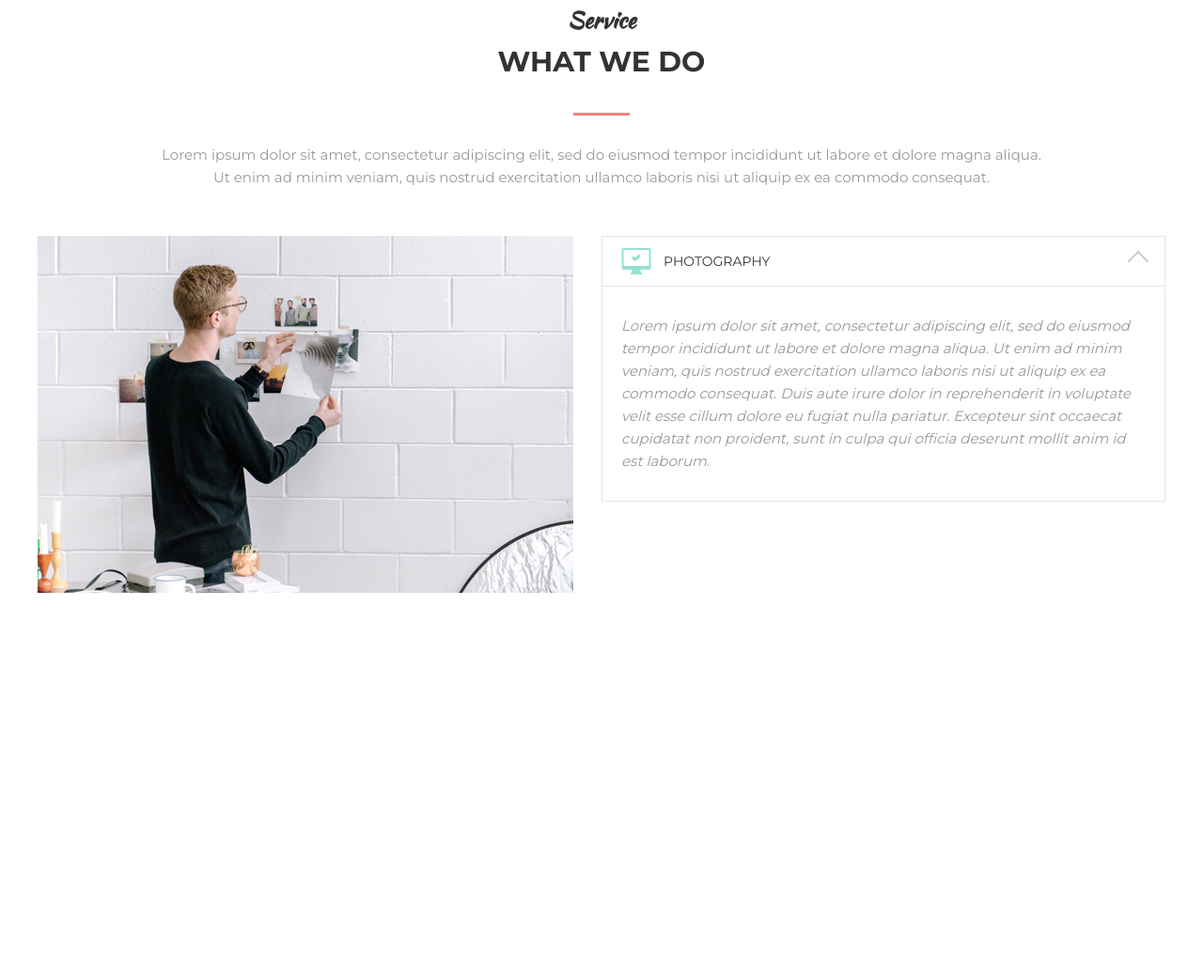
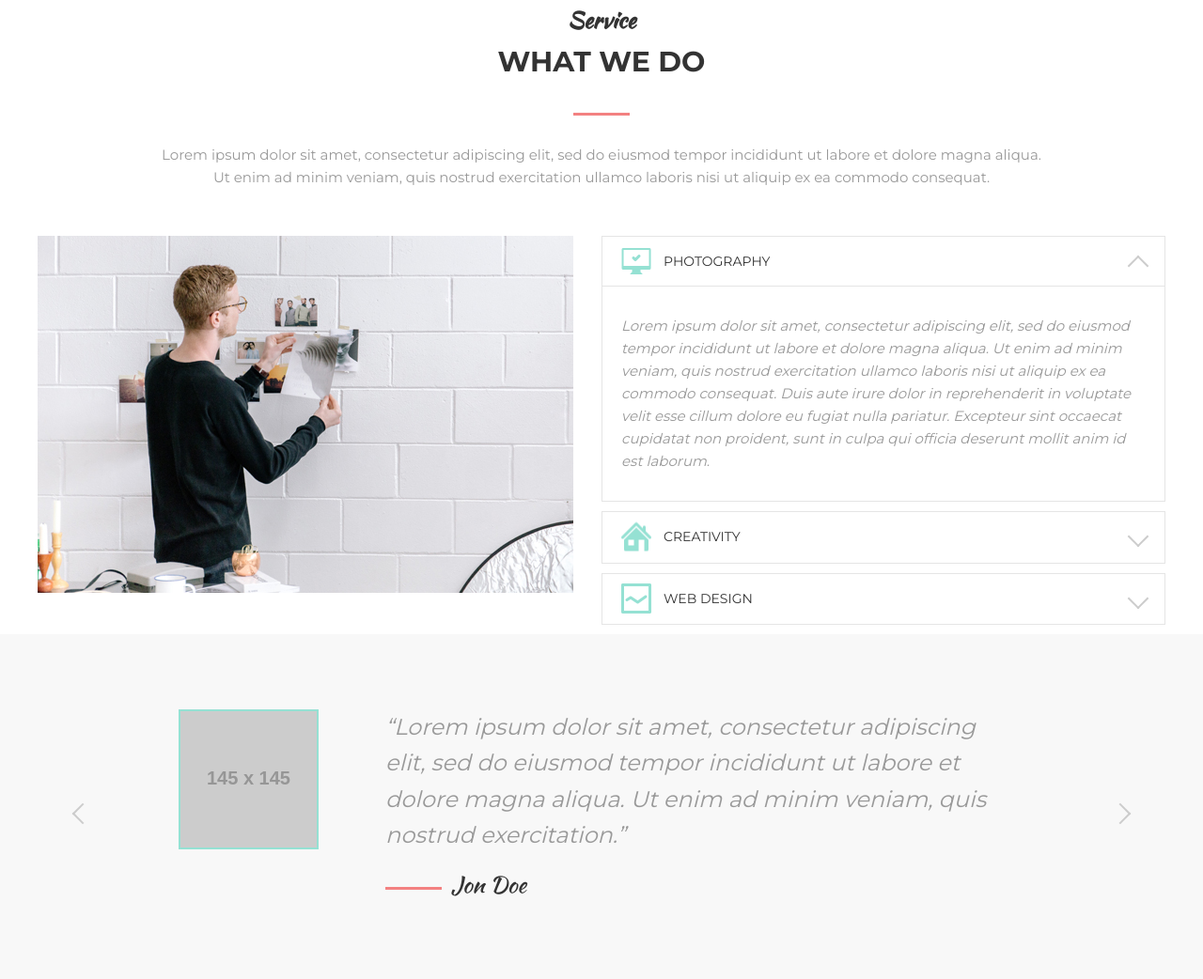
Before and after one commit to YuriiPetrenko/MoGo-Webpage, a plain HTML site: page index.html in a window 1280 px wide. Shown: the part 3298-4340 px from the top of the page at 94% size. Before the commit the page ends 3936 px from the top, so only its background shows below. Drawn offline with Linux system fonts and the light colour scheme; placeholder pictures from the web are drawn by us.

Commit message:
finished review

```diff
--- a/assets/css/style.css
+++ b/assets/css/style.css
@@ -251,6 +251,10 @@ hr {
   background-size: cover;
 }
 
+.section--gray {
+  background-color: #f8f8f8;
+}
+
 .section_header {
   width: 100%;
   max-width: 950px;
@@ -445,14 +449,30 @@ hr {
 }
 
 /* Accordion */
-.accordion {
+.accordion_item {
   border: 1px solid #e5e5e5;
+  margin-bottom: 10px;
+}
+
+.accordion_item.active .accordion_content {
+  display: block;
+}
+
+.accordion_item.active .accordion_header {
+  border-bottom-color: #e5e5e5;
+}
+
+.accordion_item.active .accordion_header:after {
+  transform: translateY(-50%) rotate(-45deg);
+  margin-top: 5px;
 }
 
 .accordion_header {
   padding: 15px 20px 15px 65px;
   position: relative;
-  border-bottom: 1px solid #e5e5e5;
+  border-bottom: 1px solid transparent;
+
+  cursor: ;
 }
 
 .accordion_header:after {
@@ -469,7 +489,7 @@ hr {
   right: 20px;
   z-index: 1;
 
-  transform: translateY(-50%) rotate(-45deg);
+  transform: translateY(-50%) rotate(135deg);
 }
 
 .accordion_icon {
@@ -495,3 +515,79 @@ hr {
   color: #333;
   text-transform: uppercase;
 }
+
+/* Reviews */
+
+.reviews {
+  padding: 0 110px;
+  position: relative;
+}
+
+.reviews_item {
+  padding: 0 22px 0 220px;
+  position: relative;
+}
+
+.reviews_photo {
+  position: absolute;
+  top: 0;
+  left: 0;
+  z-index: 1;
+
+  border: 2px solid #95e1d3;
+}
+
+.reviews_text {
+  margin-bottom: 15px;
+  font-size: 24px;
+  font-style: italic;
+  font-weight: 300;
+  color: #999;
+}
+
+.reviews_author {
+  font-family: "Kaushan Script", cursive;
+  font-size: 24px;
+  color: #333;
+}
+
+.reviews_author:before {
+  content: "";
+  display: inline-block;
+  margin-right: 10px;
+
+  vertical-align: middle;
+  width: 100%;
+  max-width: 60px;
+  height: 3px;
+  background-color: #f38181;
+}
+
+.reviews_btn {
+  font-size: 0;
+  color: transparent;
+
+  position: absolute;
+  top: 50%;
+  transform: translateY(-50%);
+}
+
+.reviews_btn:after {
+  content: "";
+  display: block;
+  width: 16px;
+  height: 16px;
+
+  border-top: 2px solid #ccc;
+  border-left: 2px solid #ccc;
+}
+
+.reviews_btn--prev {
+  left: 0;
+  transform: rotate(-45deg);
+}
+
+.reviews_btn--next {
+  right: 0;
+  transform: rotate(135deg);
+}
--- a/index.html
+++ b/index.html
@@ -201,14 +201,31 @@
 
             <div class="wedo_item">
                 <div class="accordion">
-                  <div class="accordion_item">
+
+                  <div class="accordion_item active">
                     <div class="accordion_header">
                       <img class="accordion_icon" src="assets/images/services/creavity.png" alt="">
                       <div class="accordion_title">Photography</div>
                     </div>
                     <div class="accordion_content"> <p> Lorem ipsum dolor sit amet, consectetur adipiscing elit, sed do eiusmod tempor incididunt ut labore et dolore magna aliqua. Ut enim ad minim veniam, quis nostrud exercitation ullamco laboris nisi ut aliquip ex ea commodo consequat. Duis aute irure dolor in reprehenderit in voluptate velit esse cillum dolore eu fugiat nulla pariatur. Excepteur sint occaecat cupidatat non proident, sunt in culpa qui officia deserunt mollit anim id est laborum.</p></div>
                   </div>
+
+                  <div class="accordion_item">
+                    <div class="accordion_header">
+                      <img class="accordion_icon" src="assets/images/services/html_css.png" alt="">
+                      <div class="accordion_title">Creativity</div>
+                    </div>
+                    </div>
+
+                    <div class="accordion_item">
+                      <div class="accordion_header">
+                        <img class="accordion_icon" src="assets/images/services/web_design.png" alt="">
+                        <div class="accordion_title">Web design</div>
+                      </div>
+                      </div>
+
                 </div><!-- end accordion -->
+
             </div><!-- end wedo_item -->
 
           </div><!-- end wedo -->
@@ -217,5 +234,23 @@
         </div>
     </section>
 
+
+    <div class="section section--gray">
+      <div class="container">
+
+        <div class="reviews">
+          <a class="reviews_btn reviews_btn--prev" href="#">Prev</a>
+          <a class="reviews_btn reviews_btn--next" href="#">Next</a>
+          <div class="reviews_item">
+            <img class="reviews_photo" src="http://placehold.it/145" alt="">
+            <div class="reviews_text">“Lorem ipsum dolor sit amet, consectetur adipiscing elit, sed do eiusmod tempor incididunt ut labore et dolore magna aliqua. Ut enim ad minim veniam, quis nostrud exercitation.”</div>
+            <div class="reviews_author">Jon Doe</div>
+          </div>
+        </div>
+
+
+      </div>
+    </div>
+
   </body>
 </html>
```
